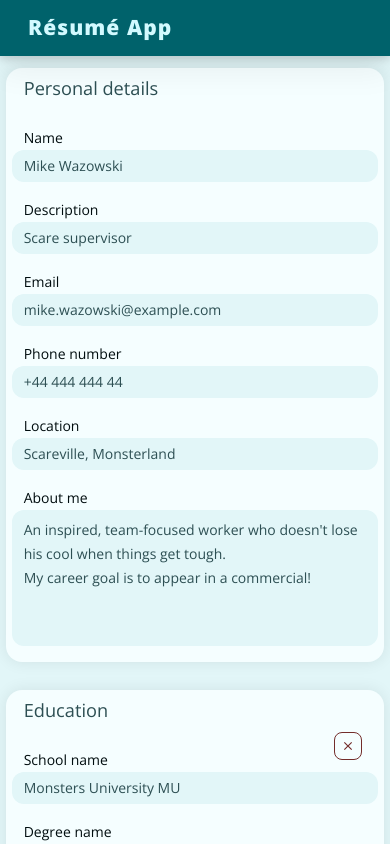
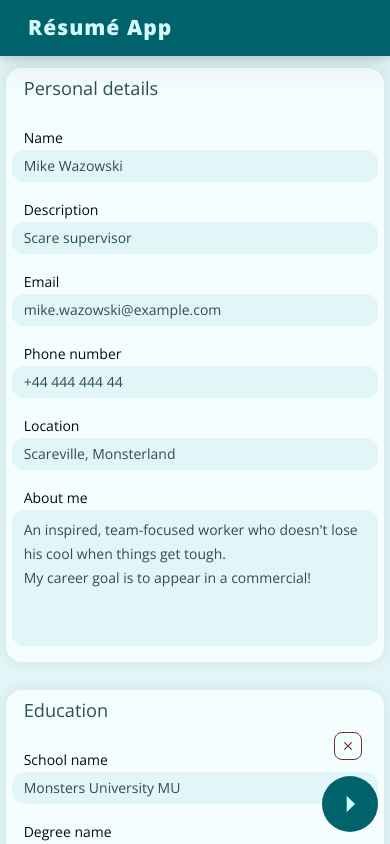
Before and after one commit to vicpues/odin-cv, a React (Vite) app: page / in a window 390 px wide. Built offline with nearby package versions, Linux system fonts and the light colour scheme.

Commit message:
feat: Add View button with styles

```diff
--- a/src/App.css
+++ b/src/App.css
@@ -12,6 +12,7 @@ body {
 
 #editor {
   display: grid;
+  position: relative;
   grid-template-rows: calc(100vh - var(--nav-height));
   grid-template-columns: min(50vw, 40rem) 1fr;
   padding-top: var(--nav-height);
@@ -26,7 +27,7 @@ body {
     scroll-snap-type: x mandatory;
     scrollbar-color: var(--border-muted) var(--bg-dark);
 
-    > * {
+    > :not(#view-button) {
       min-width: 100vw;
       scroll-snap-align: start;
     }
--- a/src/components/Editor/Editor.jsx
+++ b/src/components/Editor/Editor.jsx
@@ -1,3 +1,4 @@
+import ViewButton from "./ViewButton/ViewButton";
 import { useState } from "react";
 
 export default function Editor({ children }) {
@@ -26,6 +27,7 @@ export default function Editor({ children }) {
   return (
     <main id="editor" onScroll={swipeHandler}>
       {children}
+      {view !== PARALLEL && <ViewButton view={view} />}
     </main>
   );
 }
--- /dev/null
+++ b/src/components/Editor/ViewButton/ViewButton.css
@@ -0,0 +1,20 @@
+#view-button {
+  --size: 3.5rem;
+  position: absolute;
+  right: var(--margin-s);
+  bottom: var(--margin-s);
+
+  transition: all 0.5s;
+  border: none;
+  border-radius: 50%;
+  background-color: var(--primary);
+  padding: var(--margin-xs);
+  width: var(--size);
+  height: var(--size);
+  color: var(--text-white);
+
+  &.preview {
+    right: calc(-1 * calc(var(--margin-m) + var(--size)));
+    transform: rotate(180deg);
+  }
+}
--- /dev/null
+++ b/src/components/Editor/ViewButton/ViewButton.jsx
@@ -0,0 +1,18 @@
+import Icon from "@mdi/react";
+import { mdiMenuRight } from "@mdi/js";
+import "./ViewButton.css";
+
+export default function SwitchViewButton({ view }) {
+  const accessibleTitle = `Switch to ${view === "edit" ? "preview" : "edit"} mode`;
+
+  return (
+    <button
+      id="view-button"
+      title={accessibleTitle}
+      aria-label={accessibleTitle}
+      className={view === "preview" ? "preview" : ""}
+    >
+      <Icon path={mdiMenuRight} />{" "}
+    </button>
+  );
+}
```
